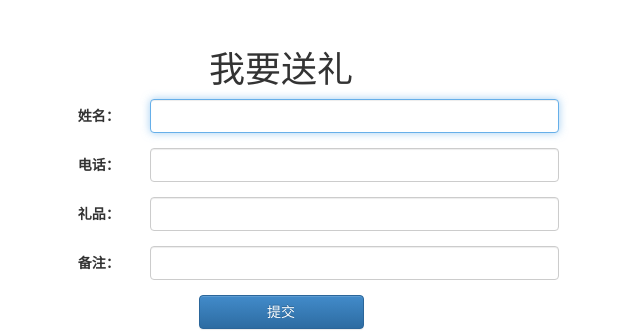
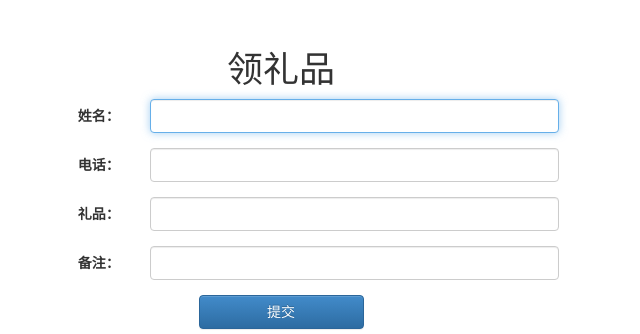
Before and after one commit to cash2one/MenberManagement, a Django app: page /addlingli/ in a window 1280 px wide. Shown: the part 242-576 px from the top of the page, without its empty margins (359-999 px from the left). Run offline with Django 3.2, Linux system fonts and the light colour scheme; some libraries are stand-ins or nearby versions.

```diff
--- a/LM/management/templates/addperson.html
+++ b/LM/management/templates/addperson.html
@@ -1,6 +1,6 @@
 {% extends "base.html" %}
 {% load staticfiles %}
-{% block title %}我要送礼{% endblock %}
+{% block title %}领礼品{% endblock %}
 
 {% block content %}
 
@@ -15,7 +15,7 @@
 			<form method="POST" role="form" class="form-horizontal">
 				{% csrf_token %}
                <input type="hidden" name="tel" id="tel" value="{{person.id}}" />
-				<h1 class="form-signin-heading text-center">我要送礼</h1>
+				<h1 class="form-signin-heading text-center">领礼品</h1>
 
 				<div class="form-group">
 					<label for="id_name" class="col-md-3 control-label">姓名：</label>
```
